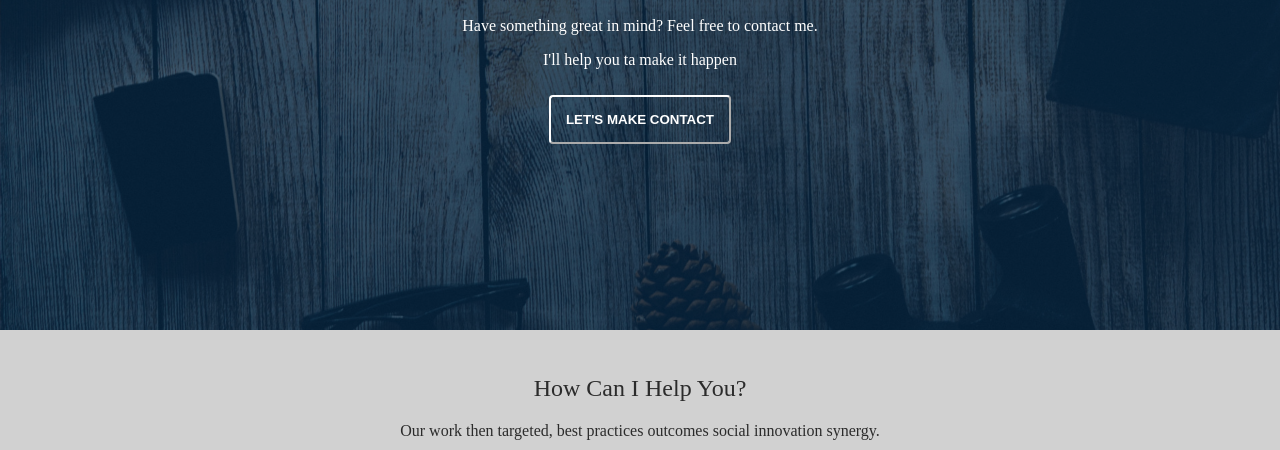
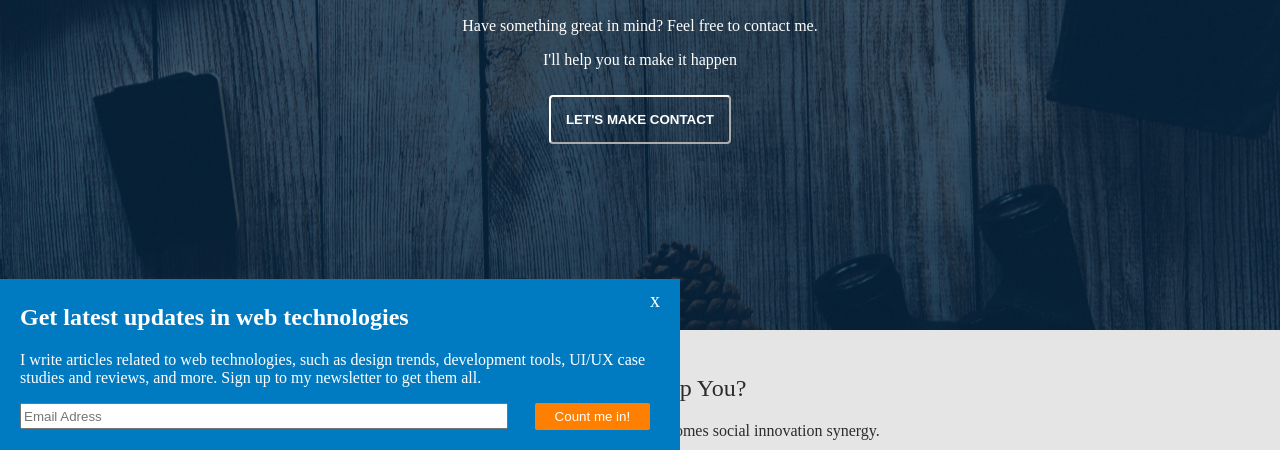
Before and after one commit to kanzff/cermati-front-end, a plain HTML site: page index.html in a window 1280 px wide. Shown: the part 350-800 px from the top of the page. Drawn offline with Linux system fonts and the light colour scheme.

Commit message:
newsletter

```diff
--- a/index.html
+++ b/index.html
@@ -79,6 +79,21 @@
         incarceration. Outcomes big data, fairness, social game-changer.</p>
     </div>
   </div>
+  <div id="newsletter">
+    <div class="newsletter-content">
+      <div id="close-btn"><span onclick="hideNewsletter()">x</span></div>
+      <div class="newsletter-text">
+        <h2 class="newsletter-title">Get latest updates in web technologies</h2>
+        <p>I write articles related to web technologies, such as design trends, development
+          tools, UI/UX case studies and reviews, and more. Sign up to my newsletter to get
+          them all.</p>
+      </div>
+      <div class="newsletter-form">
+        <input id="email-input" type="text" placeholder="Email Adress">
+        <button class="btn-newsletter">Count me in!</button>
+      </div>
+    </div>
+  </div>
   <footer>
     <p>© 2018 Muhammad Riva. All rigths reserved.</p>
   </footer>
--- a/main.js
+++ b/main.js
@@ -1,5 +1,10 @@
 let notif = document.getElementById('notif')
+let newsletter = document.getElementById('newsletter')
 
 function slideNotif() {
   notif.classList.toggle('hidden')
 }
+
+function hideNewsletter() {
+  newsletter.classList.toggle('hidden')
+}
--- a/style.css
+++ b/style.css
@@ -51,6 +51,66 @@ span {
   color: white;
   background-color: rgb(52, 133, 255);
   cursor: pointer;
+}
+
+#newsletter {
+  position: fixed;
+  max-width: 640px;
+  padding: 5px 20px 20px 20px;
+  background-color: #007bc1;
+  color: white;
+  display: flex;
+  justify-content: center;
+  transition: .8s;
+  bottom: 0px;
+  transition: .8s;
+}
+
+.newsletter-title {
+  font-weight: bold;
+}
+
+.btn-newsletter {
+  float: right;
+  margin-left: 10px;
+  margin-right: 10px;
+  width: 18%;
+  padding: 6px 12px;
+  border: none;
+  border-radius: 2px;
+  background-color: #ff8000;
+  color: white;
+}
+
+.btn-newsletter:hover {
+  cursor: pointer;
+}
+
+#close-btn {
+  margin-top: 5px;
+  float: right;
+}
+
+#close-btn span {
+  font-size: 20px;
+  color: white;
+}
+
+#close-btn:hover {
+  cursor: pointer;
+}
+
+#newsletter.hidden {
+  bottom: -300px;
+}
+
+.newsletter-tex p {
+  font-size: 16px;
+}
+
+#email-input {
+  width: 75%;
+  height: 20px;
 }
 
 .home {
@@ -114,7 +174,8 @@ span {
   padding-left: 15px;
   padding-right: 15px;
   padding-bottom: 40px;
-  background-color: rgb(209, 209, 209);
+  /* background-color: rgb(209, 209, 209); */
+  background-color: #e5e5e5;
   color: rgb(43, 43, 43);
   width: 100% - 30px;
   display: grid;
@@ -242,3 +303,18 @@ footer {
     ;
   }
 }
+
+@media only screen and (max-width: 600px) {
+  #email-input {
+    width: 98.5%;
+    height: 20px;
+  }
+
+  .btn-newsletter {
+    float: none;
+    width: 100%;
+    margin-left: 0px;
+    margin-right: 0px;
+    margin-top: 10px;
+  }
+}
```
